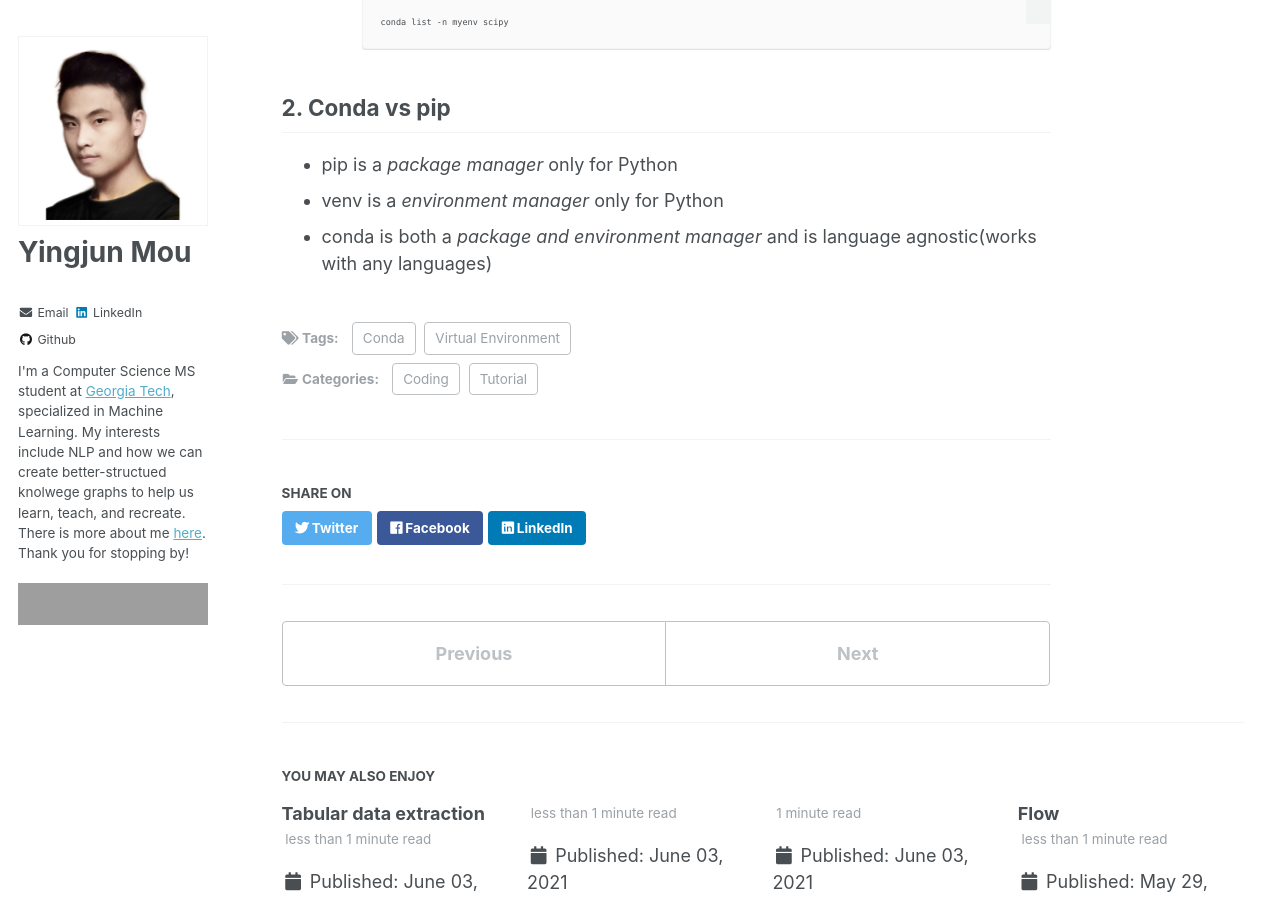
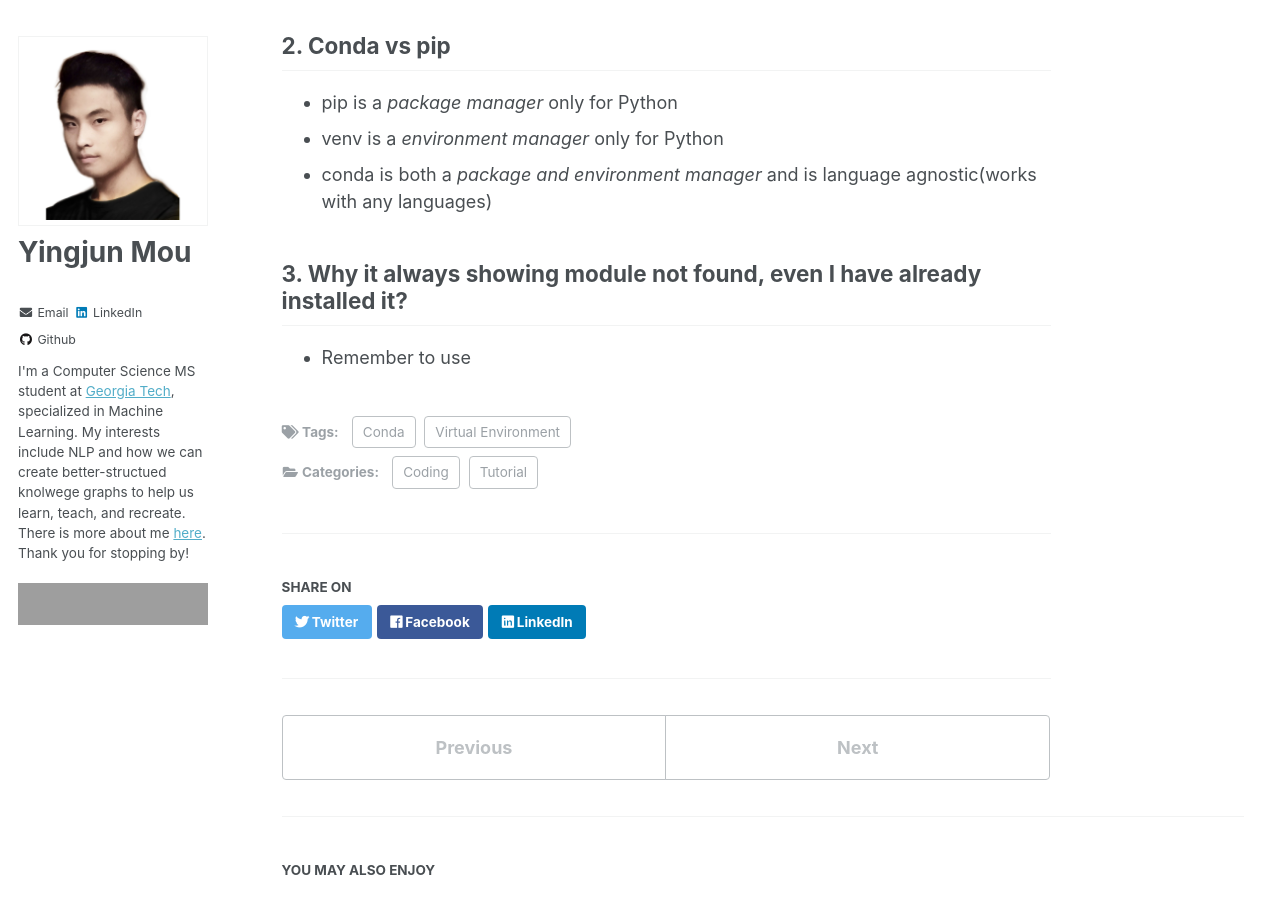
Before and after one commit to yingjun-mou/yingjun-mou.github.io, a Jekyll site: the page built from _posts/2021-06-03-blog-post-Tutorial-Conda-environment.md, in a window 1280 px wide and 900 px high, scrolled down 2089 px. Built offline with Jekyll 4.4.1, drawn with Linux system fonts in a browser that asks for light colours; grey boxes are pictures that could not be loaded.

Commit message:
change layout of blog post page

````diff
--- a/_posts/2021-06-03-blog-post-Tutorial-Conda-environment.md
+++ b/_posts/2021-06-03-blog-post-Tutorial-Conda-environment.md
@@ -20,9 +20,7 @@
 ## 1. Important commands
 
 1. Check existing environments
-```
-conda env list
-```
+`conda env list`
 - Warning: env before list, if you type conda list env, if will show the packages installed in one of the environments.
 
 2. Create an environment
@@ -97,3 +95,6 @@
 - pip is a *package manager* only for Python
 - venv is a *environment manager* only for Python
 - conda is both a *package and environment manager* and is language agnostic(works with any languages)
+
+## 3. Why it always showing module not found, even I have already installed it?
+- Remember to use
````
